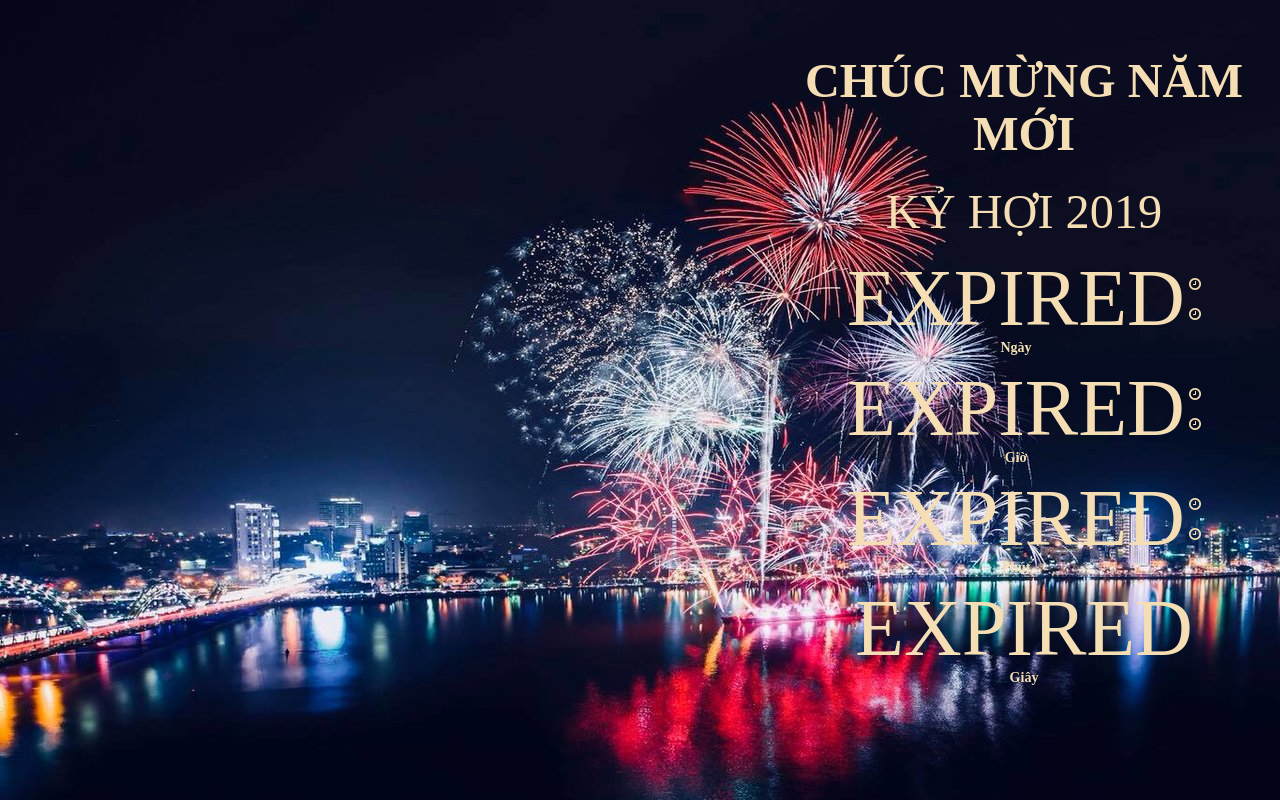
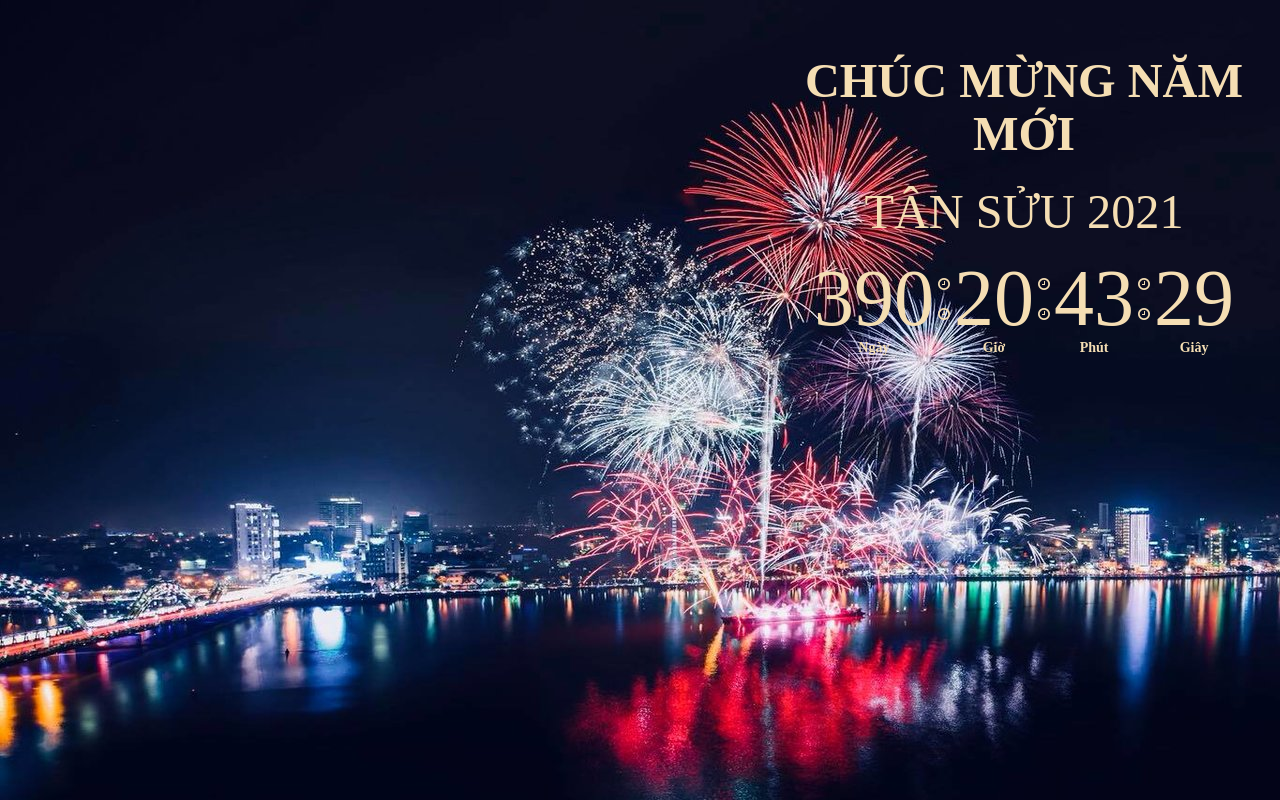
Before and after one commit to dinhtanphuoc/countdown-2018, a plain HTML site: page index.html in a window 1280 px wide. Drawn offline with Linux system fonts and the light colour scheme; a web font is replaced by a local one.

Commit message:
change value

```diff
--- a/index.html
+++ b/index.html
@@ -11,7 +11,7 @@
     <title>CHÚC MỪNG NĂM MỚI</title>
     <script>
         // Set the date we're counting down to
-        var countDownDate = new Date("02-5-2019").getTime();
+        var countDownDate = new Date("12-2-2021").getTime();
 
         // Update the count down every 1 second
         var x = setInterval(function() {
@@ -54,7 +54,7 @@
                     <h2 class="text-logo">CHÚC MỪNG NĂM MỚI</h2>
                 </div><!-- /End logo -->
                 <!-- ==== Main Heading ==== -->
-                <h1 class="intro-title">Kỷ hợi 2019</h1>
+                <h1 class="intro-title">Tân Sửu 2021</h1>
 
                 <!-- Spin Clock -->
                 <!-- <i class="fa fa-clock-o fa-spin fa-4x fa-clock-spin"></i> -->
```
